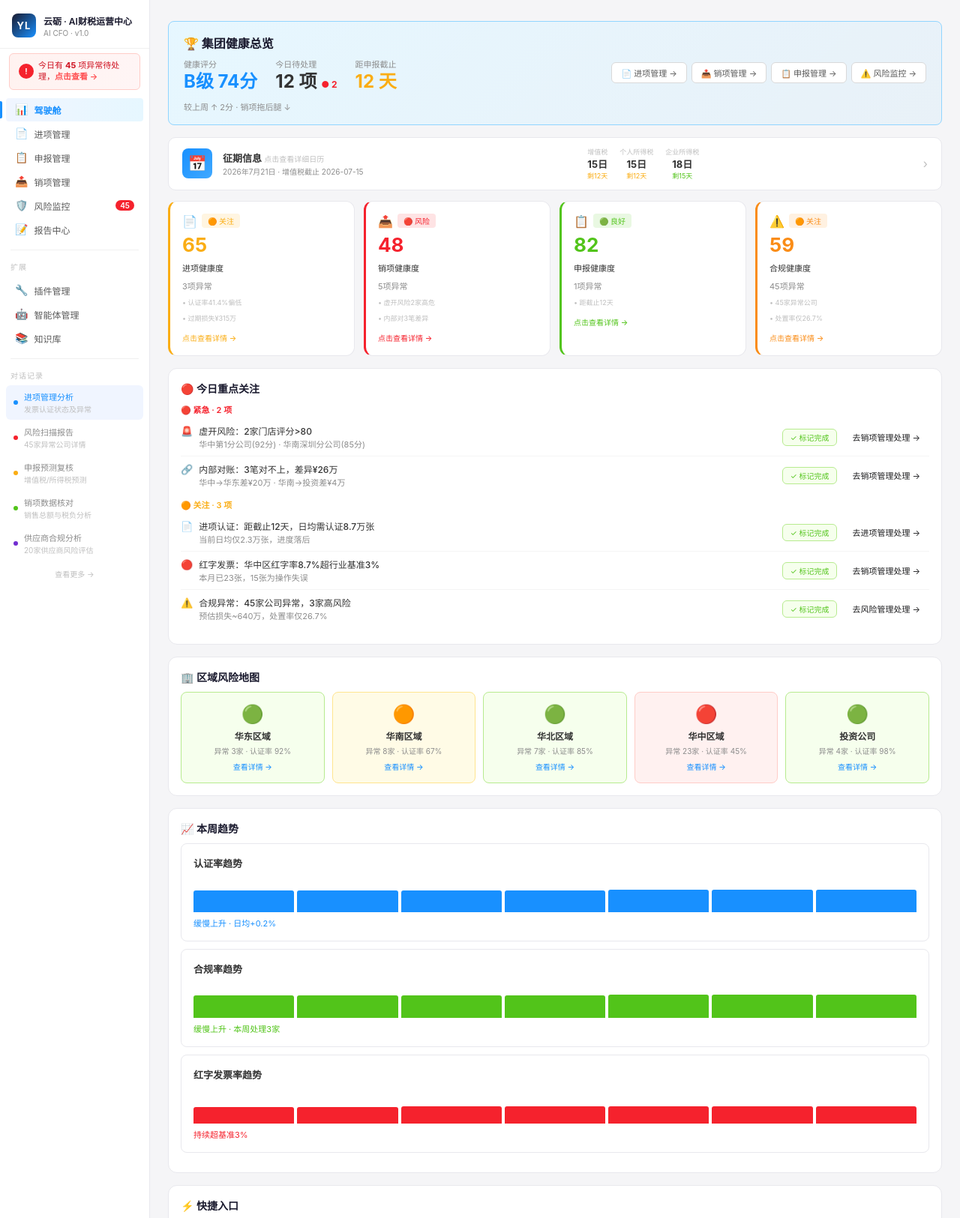
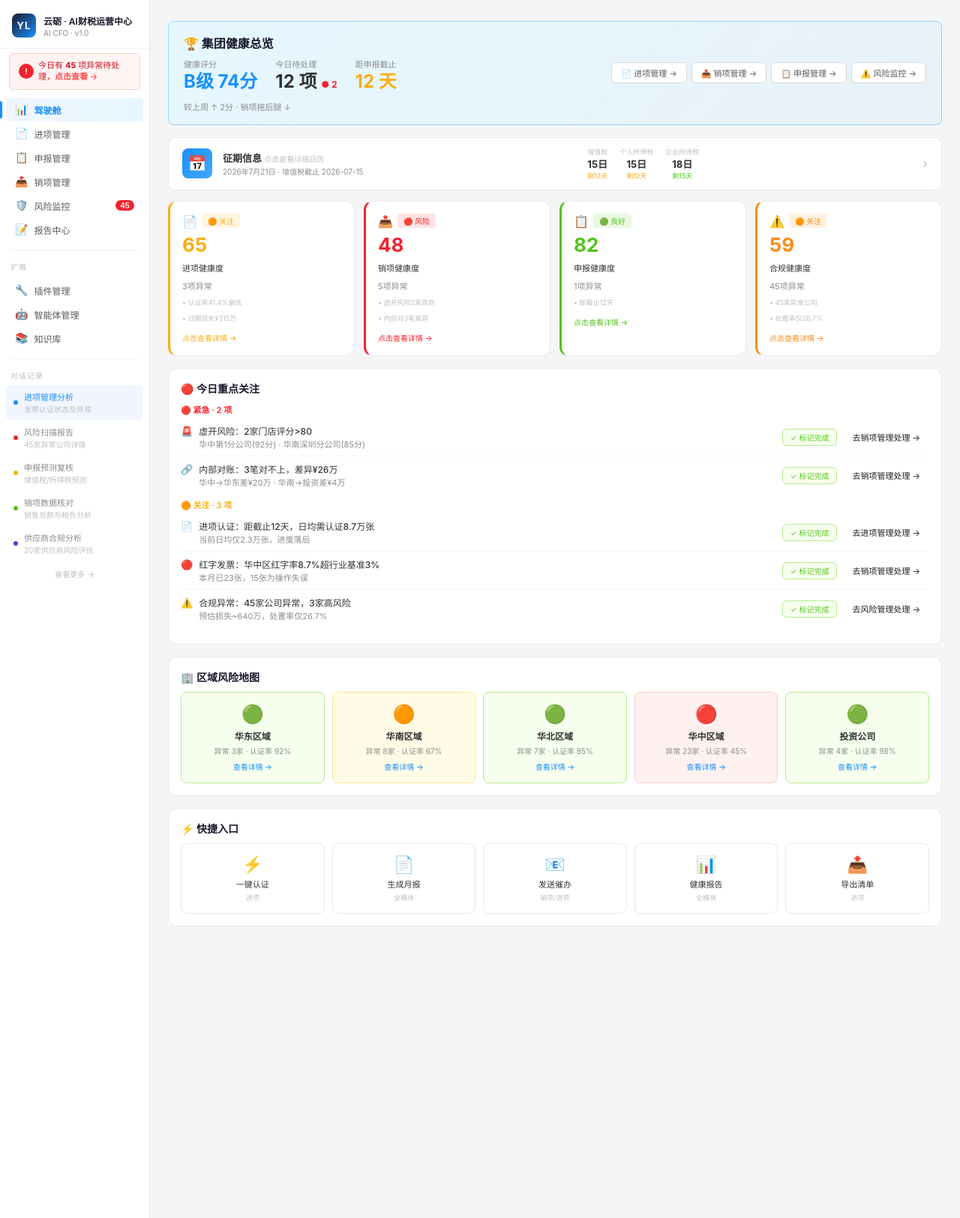
Before and after one commit to Rickywang223/AI_CFO, a Flask app: page / in a window 1280 px wide. Shown: the whole page at 75% size. Run offline with Flask 3, Linux system fonts and the light colour scheme; parts of the project's set-up code (start-up, migrations or seed data) failed here and were passed over; some libraries are stand-ins or nearby versions.

Commit message:
[驾驶舱] 移除趋势图模块，新增快捷入口网格UI

```diff
--- a/templates/demo.html
+++ b/templates/demo.html
@@ -1087,7 +1087,6 @@ function renderDashboard() {
     renderDimensions();
     renderTodayTasks();
     renderRegionMap();
-    renderTrends();
 }
 
 function renderHealthBanner() {
@@ -1282,25 +1281,6 @@ function renderRegionMap() {
         '</div>';
     });
     document.getElementById('dashRegionBody').innerHTML = html;
-}
-
-function renderTrends() {
-    var trends = [
-        { name: '\u8ba4\u8bc1\u7387\u8d8b\u52bf', values: [40.2, 40.4, 40.7, 40.9, 41.1, 41.3, 41.4], color: '#1890ff', summary: '\u7f13\u6162\u4e0a\u5347 \u00b7 \u65e5\u5747+0.2%', maxVal: 50 },
-        { name: '\u5408\u89c4\u7387\u8d8b\u52bf', values: [58.5, 58.8, 59.0, 59.3, 59.5, 59.7, 59.9], color: '#52c41a', summary: '\u7f13\u6162\u4e0a\u5347 \u00b7 \u672c\u5468\u5904\u74063\u5bb6', maxVal: 70 },
-        { name: '\u7ea2\u5b57\u53d1\u7968\u7387\u8d8b\u52bf', values: [3.1, 3.1, 3.2, 3.2, 3.2, 3.2, 3.2], color: '#f5222d', summary: '\u6301\u7eed\u8d85\u57fa\u51c63%', maxVal: 5 },
-    ];
-    var html = '';
-    trends.forEach(function(t) {
-        html += '<div class="dash-trend-card"><div class="tc-title">' + t.name + '</div>' +
-            '<div class="tc-chart">';
-        t.values.forEach(function(v) {
-            var h = Math.round(v / t.maxVal * 36);
-            html += '<div class="tc-bar" style="height:' + Math.max(4, h) + 'px;background:' + t.color + ';" data-val="' + v.toFixed(1) + '%"></div>';
-        });
-        html += '</div><div class="tc-summary" style="color:' + t.color + ';">' + t.summary + '</div></div>';
-    });
-    document.getElementById('dashTrendBody').innerHTML = html;
 }
 
 // ===== Sales Invoice Module v2 - Render Functions =====
@@ -2710,15 +2690,14 @@ function showRedInvoiceDetail() {
     .rc-hover-tip { display:none; position:absolute; bottom:calc(100% + 8px); left:50%; transform:translateX(-50%); background:#333; color:#fff; font-size:10px; padding:6px 10px; border-radius:6px; white-space:nowrap; z-index:10; }
     .rc-hover-tip::after { content:''; position:absolute; top:100%; left:50%; margin-left:-4px; border:4px solid transparent; border-top-color:#333; }
     .dash-region-card:hover .rc-hover-tip { display:block; }
-
-    /* ===== Trends (Spec §4.2/4.4) ===== */
-    .dash-trend-card { background:#fff; border:1px solid var(--border); border-radius:8px; padding:16px; margin-bottom:10px; }
-    .tc-title { font-size:13px; font-weight:600; color:#333; margin-bottom:8px; } /* H3: 13px/Semi-Bold */
-    .tc-chart { position:relative; height:48px; display:flex; align-items:flex-end; gap:4px; margin-bottom:6px; }
-    .tc-bar { flex:1; min-height:4px; border-radius:3px 3px 0 0; transition:all 0.1s; position:relative; cursor:default; }
-    .tc-bar:hover { opacity:0.7; }
-    .tc-bar:hover::after { content:attr(data-val); position:absolute; bottom:calc(100% + 4px); left:50%; transform:translateX(-50%); background:#333; color:#fff; font-size:9px; padding:2px 6px; border-radius:4px; white-space:nowrap; z-index:5; }
-    .tc-summary { font-size:11px; color:#8c8c8c; }
+    .cal-modal-overlay { position:fixed; top:0; left:0; width:100%; height:100%; background:rgba(0,0,0,0.45); display:flex; align-items:center; justify-content:center; z-index:1000; }
+    /* ===== Quick Entry ===== */
+    .dash-quick-grid { display:grid; grid-template-columns:repeat(5,1fr); gap:10px; }
+    .dash-quick-item { display:flex; flex-direction:column; align-items:center; gap:4px; padding:14px 8px; border:1px solid var(--border); border-radius:8px; cursor:pointer; transition:all 0.15s; background:#fff; text-align:center; }
+    .dash-quick-item:hover { border-color:var(--primary); background:#f0f5ff; transform:translateY(-2px); box-shadow:0 3px 10px rgba(24,144,255,0.08); }
+    .qi-icon { font-size:22px; line-height:1.2; }
+    .qi-label { font-size:11px; font-weight:500; color:#333; }
+    .qi-sub { font-size:9px; color:#bfbfbf; }
     .cal-modal-overlay { position:fixed; top:0; left:0; width:100%; height:100%; background:rgba(0,0,0,0.45); display:flex; align-items:center; justify-content:center; z-index:1000; }
     .cal-modal { background:#fff; border-radius:12px; box-shadow:0 4px 24px rgba(0,0,0,0.15); max-height:80vh; overflow-y:auto; padding:20px; }
     .cal-modal-header { display:flex; justify-content:space-between; align-items:center; margin-bottom:14px; }
@@ -2879,10 +2858,6 @@ function showRedInvoiceDetail() {
             <div class="dash-section-title">&#x1F3E2; 区域风险地图</div>
             <div class="dash-region-grid" id="dashRegionBody"></div>
         </div>
-        <div class="dash-section" id="dashTrends">
-            <div class="dash-section-title">&#x1F4C8; 本周趋势</div>
-            <div class="dash-trend-grid" id="dashTrendBody"></div>
-        </div>
         <div class="dash-section">
             <div class="dash-section-title">&#x26A1; 快捷入口</div>
             <div class="dash-quick-grid">
```
